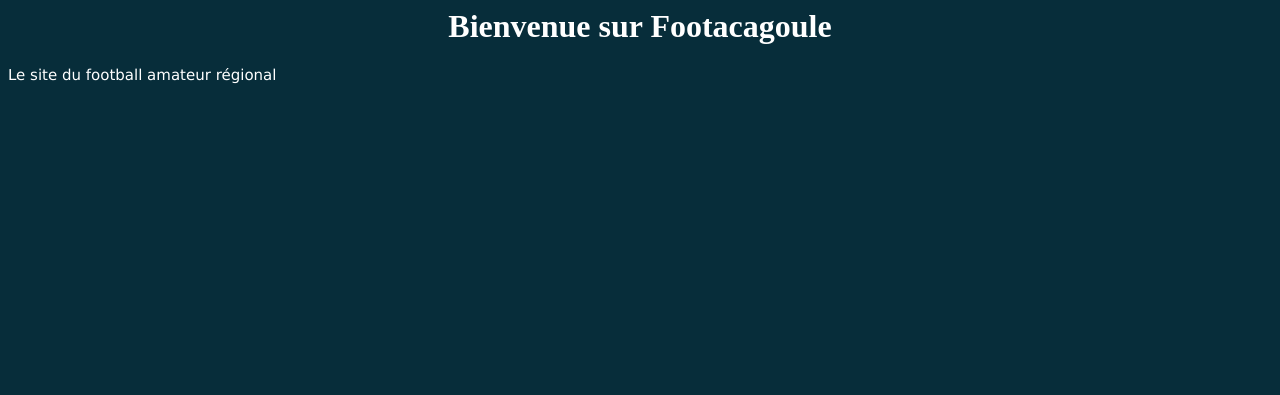
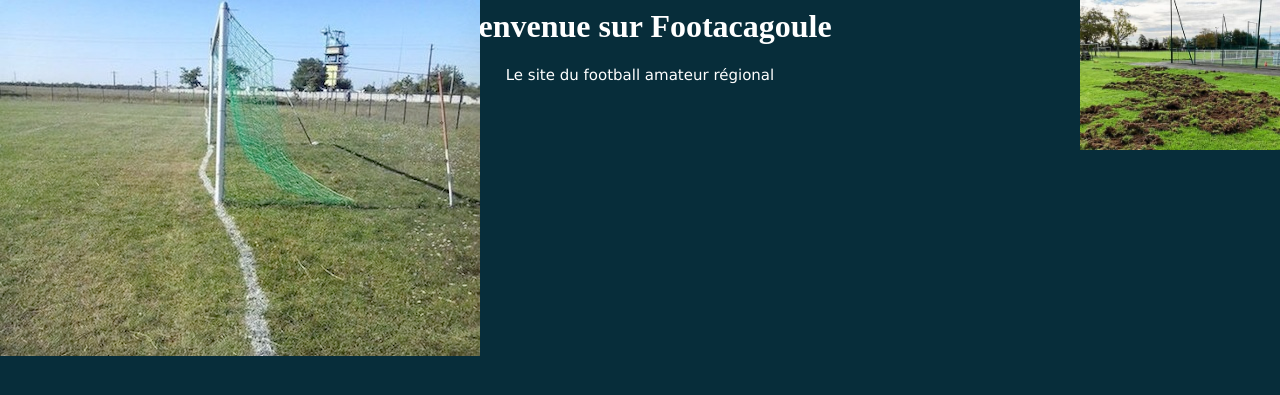
Before and after one commit to chhhhak/tournois-Jacques-Labaisse, a Django app: page / in a window 1280 px wide. Shown: the top 395 px of the page. Run offline with Django 4.2, Linux system fonts and the light colour scheme.

Commit message:
improve css file

```diff
--- a/tournois/tournaments/templates/tournaments/home.html
+++ b/tournois/tournaments/templates/tournaments/home.html
@@ -1,6 +1,16 @@
 {% load static %}
 <link rel="stylesheet" href="{% static 'tournaments/style.css' %}">
 
+<span style="position: absolute; top: 0px; left:0px;">
+    <IMG SRC="{% static 'tournaments/stade1.jpg' %}" >
+</SPAN>
+<span style="position: absolute; top: 0px; right:0px;" width="200px" height="150px">
+    <IMG SRC="{% static 'tournaments/stade2.jpg' %}" width="200px" height="150px">
+</SPAN>
 
-<h1>Bienvenue sur Footacagoule</h1>
-<p>Le site du football amateur régional</p>
+
+
+<center>
+    <h1>Bienvenue sur Footacagoule</h1>
+    <p href="{% url 'tournaments:tournois' %}">Le site du football amateur régional</p>
+</center>
```
Also changed, not shown: tournois/tournaments/static/tournaments/stade1.jpg (added), tournois/tournaments/static/tournaments/stade2.jpg (added).
